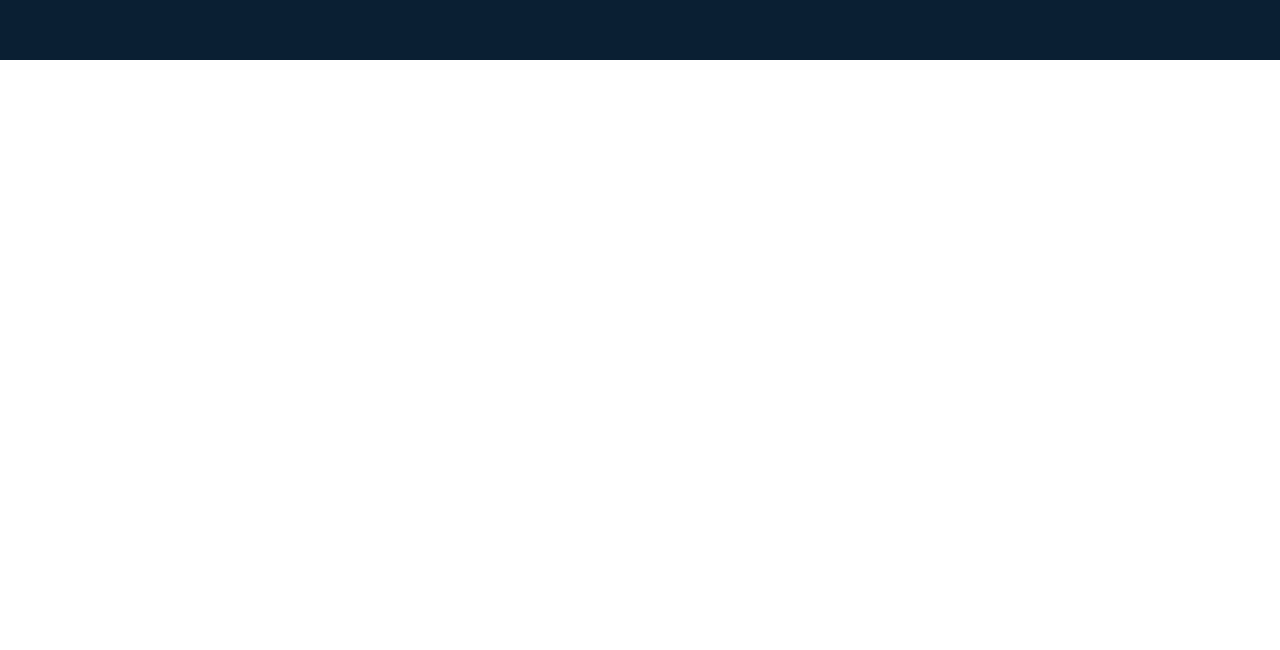
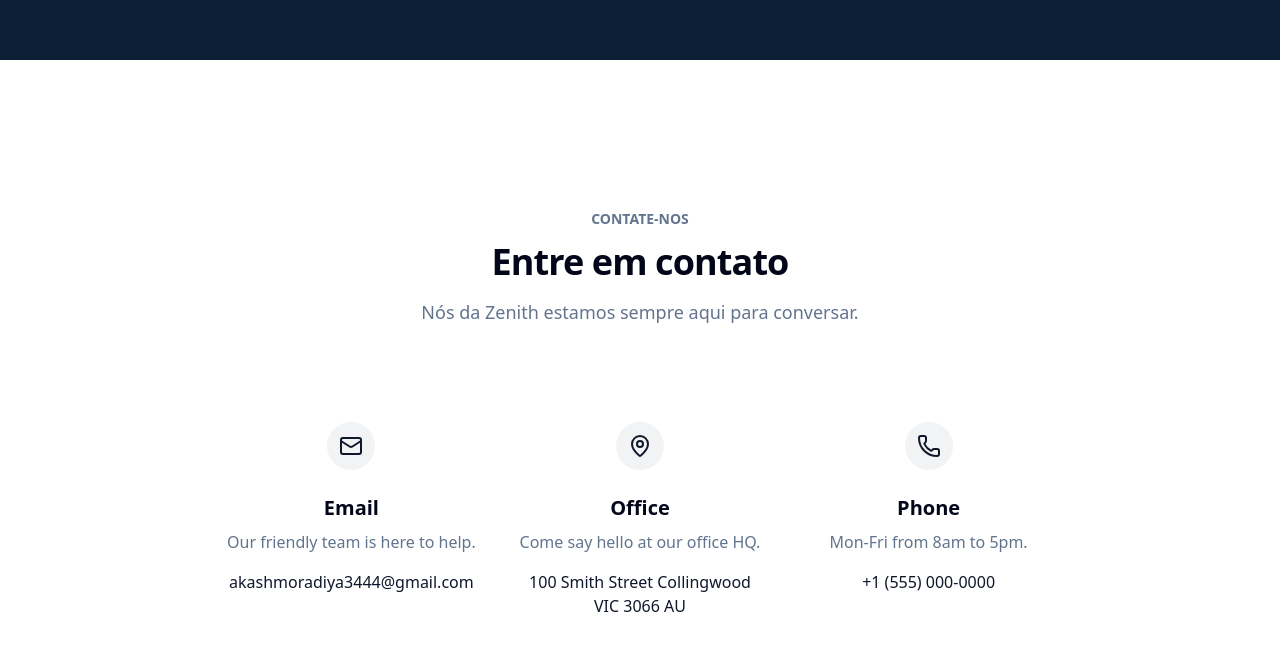
Before and after one commit to lilo-error404/zenith, a Next.js app: page / in a window 1280 px wide. Shown: the part 804-1454 px from the top of the page. Before the commit the page ends 864 px from the top, so only its background shows below. Built offline with nearby package versions, Linux system fonts and the light colour scheme.

Commit message:
add block Contact

```diff
--- a/src/app/page.jsx
+++ b/src/app/page.jsx
@@ -1,11 +1,13 @@
 import Header from "../components/layout/header"
 import Container from "../components/layout/container"
+import Contact from "../components/layout/contact"
 
 export default function Home() {
   return (
     <>
       <Header />
       <Container />
+      <Contact />
     </>
   )
 }
--- /dev/null
+++ b/src/components/contact-01/contact-01.jsx
@@ -0,0 +1,67 @@
+import { MailIcon, MapPinIcon, PhoneIcon } from "lucide-react";
+import Link from "next/link";
+
+const Contact01Page = () => (
+  <div className="min-h-screen flex items-center justify-center">
+    <div className="text-center">
+      <b className="text-muted-foreground uppercase font-semibold text-sm">
+        Contate-nos
+      </b>
+      <h2 className="mt-3 text-2xl md:text-4xl font-semibold tracking-tight">
+        Entre em contato
+      </h2>
+      <p className="mt-4 text-base sm:text-lg text-muted-foreground">
+      Nós da Zenith estamos sempre aqui para conversar.
+      </p>
+      <div
+        className="max-w-(--breakpoint-xl) mx-auto py-24 grid md:grid-cols-2 lg:grid-cols-3 gap-16 md:gap-10 px-6 md:px-0">
+        <div className="text-center flex flex-col items-center">
+          <div
+            className="h-12 w-12 flex items-center justify-center bg-primary/5 dark:bg-primary/10 text-primary rounded-full">
+            <MailIcon />
+          </div>
+          <h3 className="mt-6 font-semibold text-xl">Email</h3>
+          <p className="mt-2 text-muted-foreground">
+            Our friendly team is here to help.
+          </p>
+          <Link
+            className="mt-4 font-medium text-primary"
+            href="mailto:akashmoradiya3444@gmail.com">
+            akashmoradiya3444@gmail.com
+          </Link>
+        </div>
+        <div className="text-center flex flex-col items-center">
+          <div
+            className="h-12 w-12 flex items-center justify-center bg-primary/5 dark:bg-primary/10 text-primary rounded-full">
+            <MapPinIcon />
+          </div>
+          <h3 className="mt-6 font-semibold text-xl">Office</h3>
+          <p className="mt-2 text-muted-foreground">
+            Come say hello at our office HQ.
+          </p>
+          <Link
+            className="mt-4 font-medium text-primary"
+            href="https://map.google.com"
+            target="_blank">
+            100 Smith Street Collingwood <br /> VIC 3066 AU
+          </Link>
+        </div>
+        <div className="text-center flex flex-col items-center">
+          <div
+            className="h-12 w-12 flex items-center justify-center bg-primary/5 dark:bg-primary/10 text-primary rounded-full">
+            <PhoneIcon />
+          </div>
+          <h3 className="mt-6 font-semibold text-xl">Phone</h3>
+          <p className="mt-2 text-muted-foreground">Mon-Fri from 8am to 5pm.</p>
+          <Link
+            className="mt-4 font-medium text-primary"
+            href="tel:akashmoradiya3444@gmail.com">
+            +1 (555) 000-0000
+          </Link>
+        </div>
+      </div>
+    </div>
+  </div>
+);
+
+export default Contact01Page;
--- /dev/null
+++ b/src/components/layout/contact.jsx
@@ -0,0 +1,9 @@
+import Contact01Page from "../contact-01/contact-01"
+
+export default function Contact() {
+    return (
+        <section id="#contact" className="bg-white">
+                <Contact01Page />
+        </section>
+    )
+}
```
